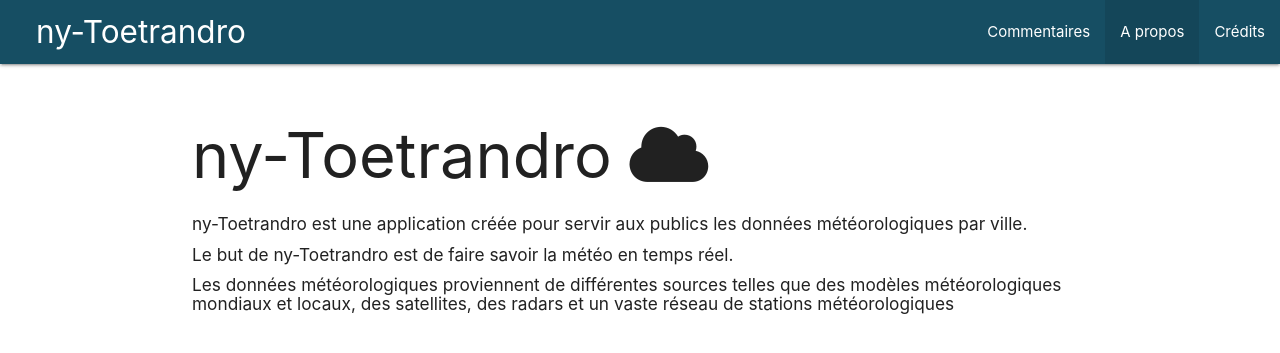
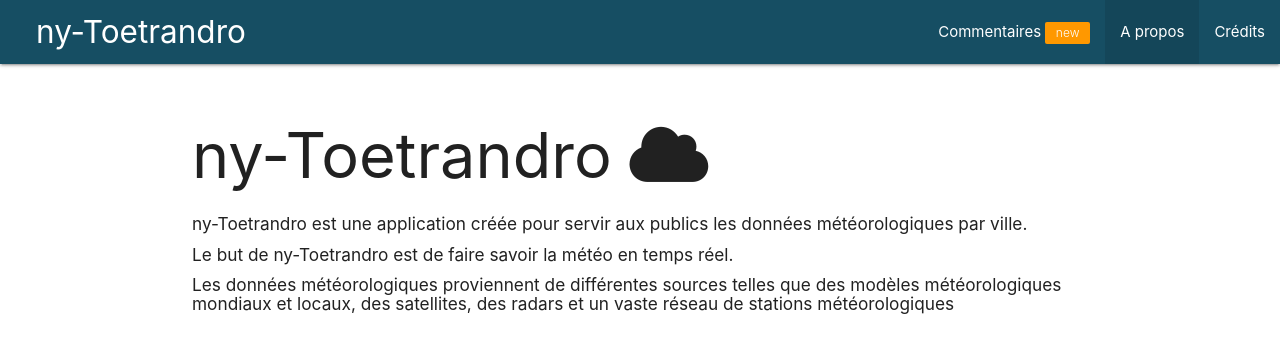
Before and after one commit to AndoniainaNantenaina/nytoetrandro, a Flask app: page /about in a window 1280 px wide. Shown: the top 353 px of the page. Run offline with Flask 2, Linux system fonts and the light colour scheme; some libraries are stand-ins or nearby versions.

Commit message:
Adding new badge on feedback menu

```diff
--- a/templates/base.html
+++ b/templates/base.html
@@ -66,7 +66,7 @@
                 <a href="#" data-target="slide-out" class="sidenav-trigger show-on-large"><i id="menu-btn" class="fa-solid fa-bars"></i></a>
                 <a href="/" class="brand-logo">ny-Toetrandro</a>
                 <ul class="right hide-on-med-and-down">
-                    <li {% if feeds == True %}class="active"{% endif %}><a href="/feeds">Commentaires</a></li>
+                    <li {% if feeds == True %}class="active"{% endif %}><a href="/feeds">Commentaires<span class="new badge orange"></span></a></li>
                     <li {% if about == True %}class="active"{% endif %}><a href="/about">A propos</a></li>
                     <li {% if credits == True %}class="active"{% endif %}><a href="/credits">Crédits</a></li>
                 </ul>
@@ -74,7 +74,7 @@
         </nav>
     </div>
     <ul id="slide-out" class="sidenav">
-        <li {% if feeds == True %}class="active"{% endif %}><a href="/feeds">Commentaires</a></li>
+        <li {% if feeds == True %}class="active"{% endif %}><a href="/feeds">Commentaires<span class="new badge orange"></span></a></li>
         <li {% if about == True %}class="active"{% endif %}><a href="/about">A propos</a></li>
         <li {% if credits == True %}class="active"{% endif %}><a href="/credits">Crédits</a></li>
     </ul>
```
